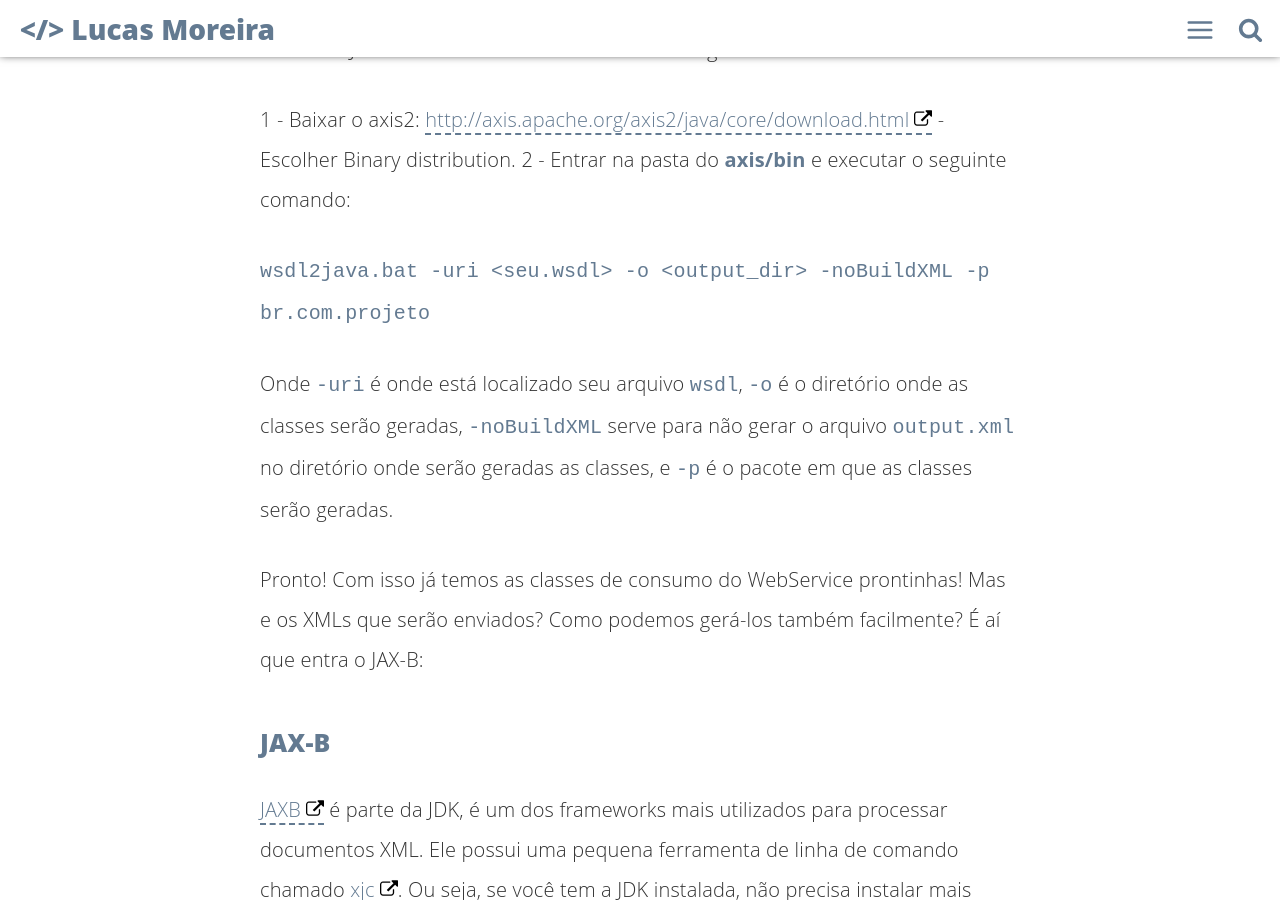
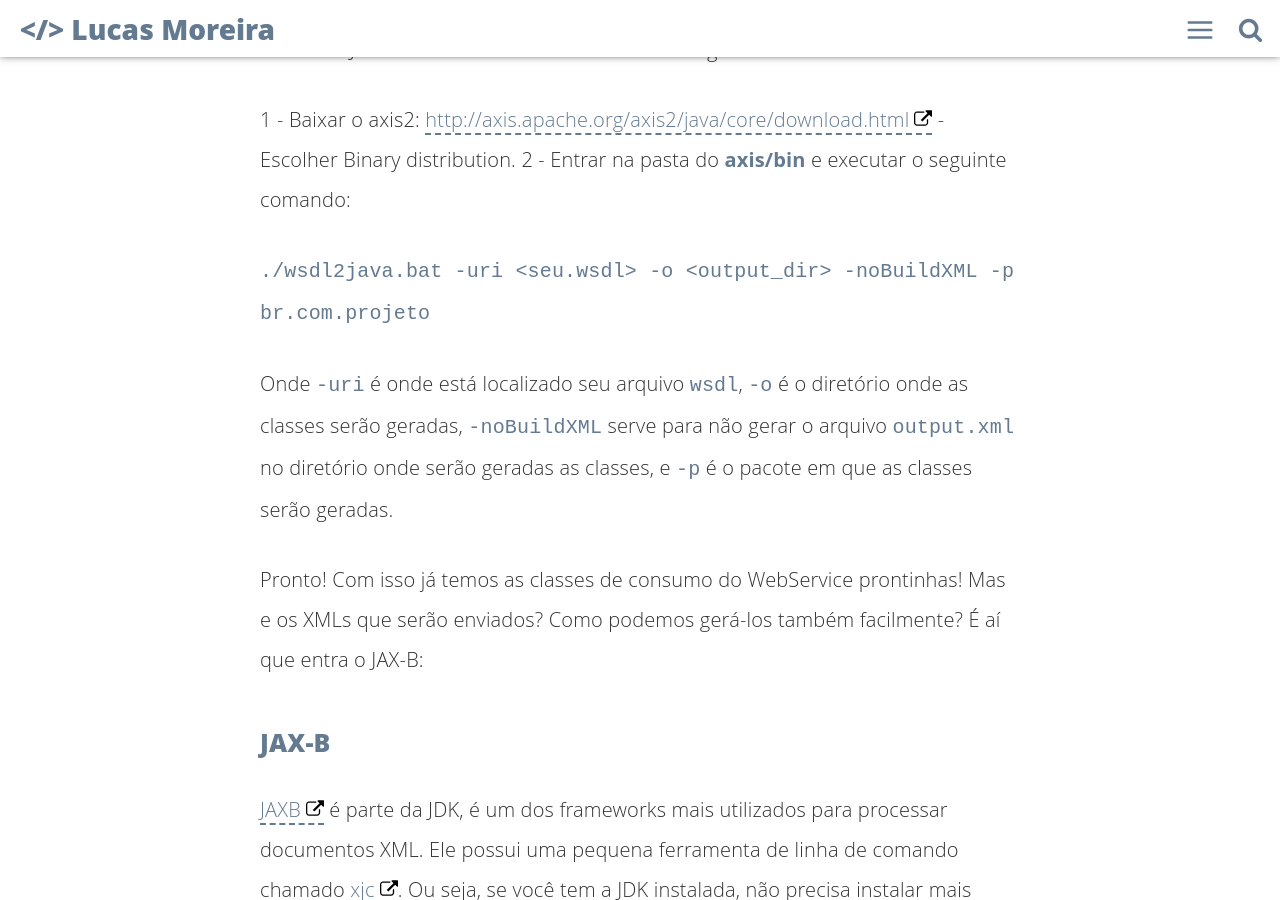
Before and after one commit to lucasmoreiradev/lucasmoreiradev.github.io, a Jekyll site: the page built from _posts/2020-05-07-gerando-classes-java-a-partir-de-arquivos-wsdl-e-xsd.md, in a window 1280 px wide and 900 px high, scrolled down 1524 px. Built offline with Jekyll 4.4.1, drawn with Linux system fonts in a browser that asks for light colours; comment, search, counter and statistics services are not loaded.

```diff
--- a/_posts/2020-05-07-gerando-classes-java-a-partir-de-arquivos-wsdl-e-xsd.md
+++ b/_posts/2020-05-07-gerando-classes-java-a-partir-de-arquivos-wsdl-e-xsd.md
@@ -35,7 +35,7 @@ Com o Axis2, por exemplo, podemos pegar um arquivo *wsdl* e gerar as classes de
 1	- Baixar o axis2: [http://axis.apache.org/axis2/java/core/download.html](http://axis.apache.org/axis2/java/core/download.html) - Escolher Binary distribution.
 2 - Entrar na pasta do **axis/bin**  e executar o seguinte comando:
 
-`wsdl2java.bat -uri <seu.wsdl> -o <output_dir> -noBuildXML  -p br.com.projeto`
+`./wsdl2java.bat -uri <seu.wsdl> -o <output_dir> -noBuildXML  -p br.com.projeto`
 
 Onde `-uri` é onde está localizado seu arquivo `wsdl`, `-o` é o diretório onde as classes serão geradas, `-noBuildXML` serve para não gerar o arquivo `output.xml` no diretório onde serão geradas as classes, e `-p` é o pacote em que as classes serão geradas.
 
```
